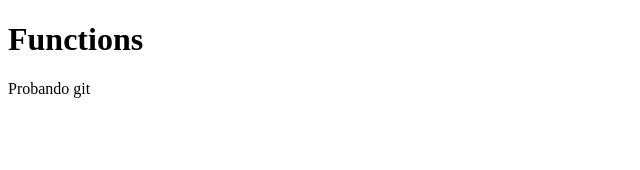
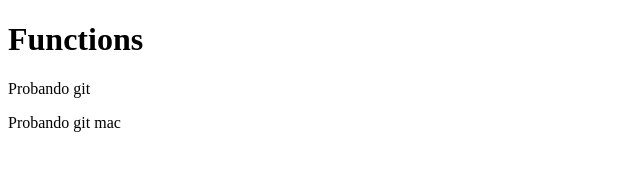
Before and after one commit to DaZapata/javaScriptUdemy, a plain HTML site: page playing-funciones/index.html in a window 1280 px wide. Shown: the whole page, without its empty margins (0-640 px from the left). Drawn offline with Linux system fonts and the light colour scheme.

Commit message:
probando git mac

```diff
--- a/playing-funciones/index.html
+++ b/playing-funciones/index.html
@@ -11,6 +11,7 @@
     </header>
 
     <p>Probando git</p>
+    <p>Probando git mac</p>
 
     <script src="app.js"></script>
 </body>
```
